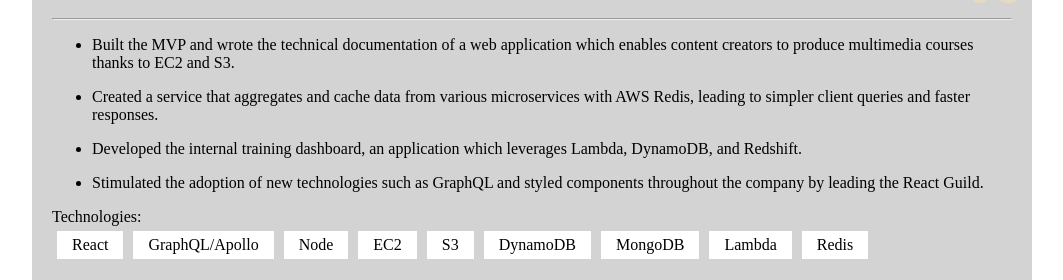
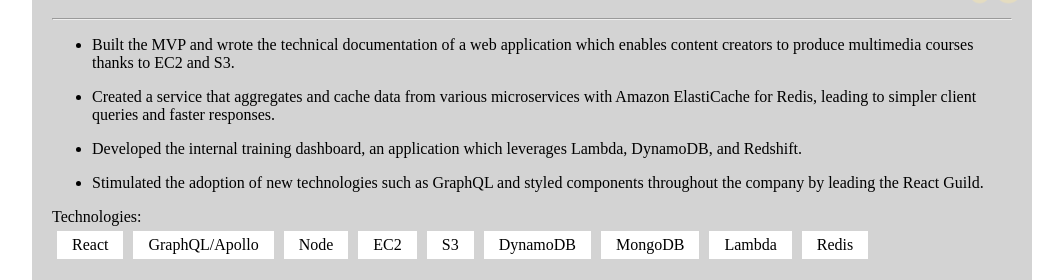
Before and after one commit to yvesgurcan/www.yvesgurcan.com, a Jekyll site: the page built from resume.md, in a window 1280 px wide. Shown: the part 173-453 px from the top of the page, without its empty margins (108-1171 px from the left). Built offline with Jekyll 4.4.1, drawn with Linux system fonts in a browser that asks for light colours; our own code applies the rules of GitHub Pages for plain Markdown files.

Commit message:
Fix typo

```diff
--- a/_data/resume.yml
+++ b/_data/resume.yml
@@ -13,7 +13,7 @@
   details: >
     - Built the MVP and wrote the technical documentation of a web application which enables content creators to produce multimedia courses thanks to EC2 and S3.
 
-    - Created a service that aggregates and cache data from various microservices with AWS Redis, leading to simpler client queries and faster responses.
+    - Created a service that aggregates and cache data from various microservices with Amazon ElastiCache for Redis, leading to simpler client queries and faster responses.
 
 
     - Developed the internal training dashboard, an application which leverages Lambda, DynamoDB, and Redshift.
```
